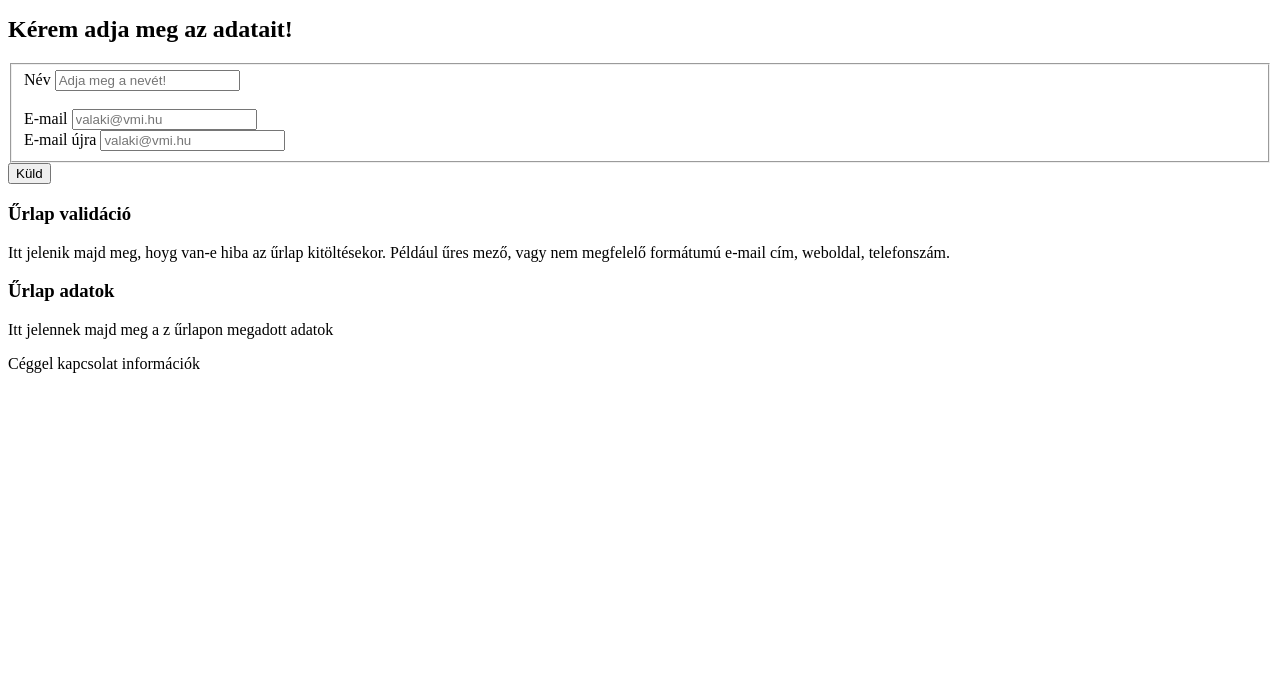
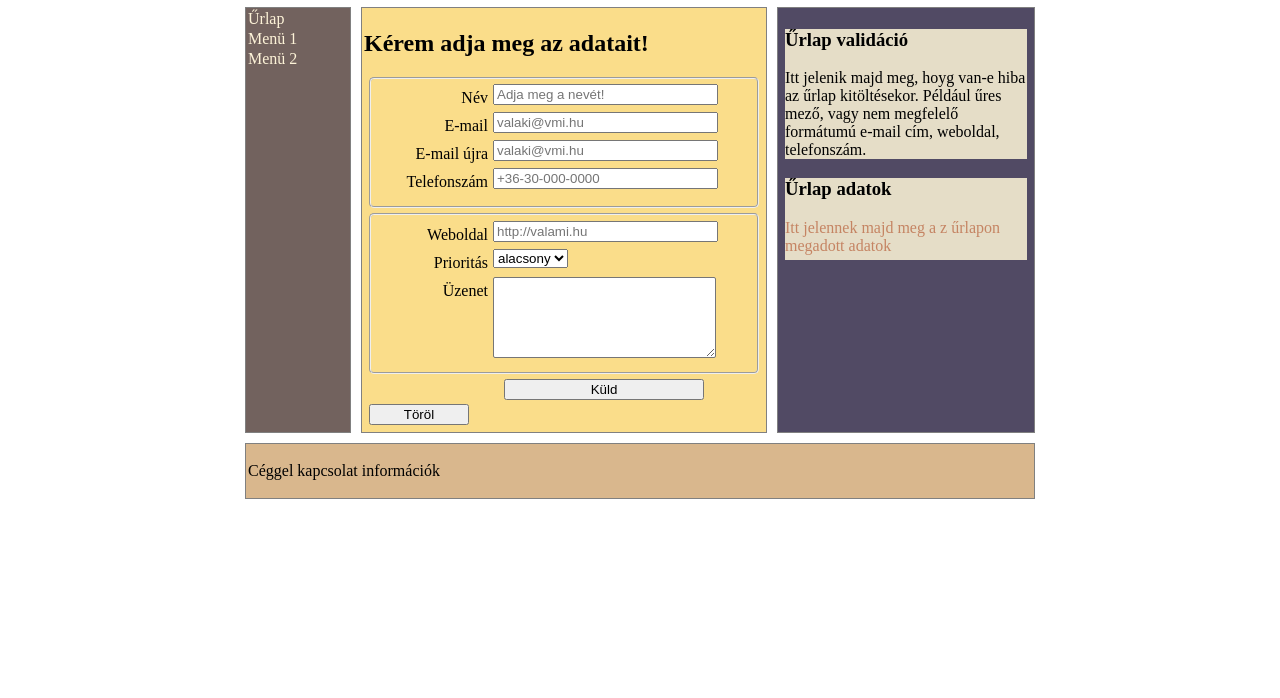
Before and after one commit to k-nikooo/UrlapValidacio, a plain HTML site: page index.html in a window 1280 px wide. Shown: the part 102-800 px from the top of the page. Drawn offline with Linux system fonts and the light colour scheme.

Commit message:
oldal szerkezet kiallakitasa

```diff
--- a/index.html
+++ b/index.html
@@ -5,7 +5,7 @@
         <title>Saját név</title>
         <meta charset="UTF-8">
         <meta name="viewport" content="width=device-width, initial-scale=1.0">
-
+        <link href="stilus.css" rel="stylesheet" type="text/css"/>
         <script src="urlapkezeles.js" type="text/javascript"></script>
     </head>
     <body>
@@ -26,8 +26,8 @@
                         <div class="urlapelem"   >
                             <label for="nev">Név</label>
                             <input type="text" name="nev" id="nev" placeholder="Adja meg a nevét!" title="A név nagybetűvel kezdődik és legalább 3 karakter!" >
+                            <br>
                         </div>
-                        <br>
                         <div id="em">
                             <label for="mail">E-mail</label>
                             <input type="email" name="email" id="email" required placeholder="valaki@vmi.hu">
@@ -38,8 +38,37 @@
                             <input type="email" name="email2" id="email2" required placeholder="valaki@vmi.hu">
                             <br>
                         </div>
+                        <div id="tel">
+                            <label for="telefonsz">Telefonszám</label>
+                            <input type="number" name="telefonsz" id="telefonsz" placeholder="+36-30-000-0000">
+                        </div>
                     </fieldset>
+                    <fieldset>
+                        <div>
+                            <label>Weboldal</label>
+                            <input type="text" name="webcim" id="webcim" placeholder="http://valami.hu">
+                            <br>
+                        </div>
+                        <div>
+                            <label>Prioritás</label>
+                            <select name="prioritas" id="prioritas">
+                                <option value="magas">magas</option>
+                                <option value="alacsony" selected>alacsony</option>
+                            </select>
+                            <br>
+                        </div>
+                        <div>
+                            <label>Üzenet</label>
+                            <textarea cols="30" rows="5" name="uzenet" id="uzenet"></textarea>
+                        </div>
+                    </fieldset>
+                    <div id="kuldes">
                         <input type="button" id="kuld" value="Küld">
+                        <br>
+                    </div>
+                    <div id="torles">
+                        <input type="button" id="torol" value="Töröl">
+                    </div>
             </article>
             <aside>
                 <section>
--- /dev/null
+++ b/stilus.css
@@ -0,0 +1,107 @@
+@charset "utf-8";
+
+header, nav, article, aside, footer{
+    border: 1px solid grey;
+    margin: 5px;
+    padding: 2px;
+}
+
+main{
+    max-width: 800px;
+    margin: auto;
+    display: grid;
+    grid-template-areas:
+        "h h h"
+        "n a as"
+        "f f f";
+}
+
+header{
+    grid-area: h;
+    background: #c3835a;
+}
+
+nav{
+    grid-area: n;
+    background: #72625e;
+    display: grid;
+    grid-template-rows: 20px 20px 20px;
+    width: 100px;
+}
+
+nav a{
+    color: #fdf3d8;
+    text-decoration: none;
+}
+
+article{
+    grid-area: a;
+    background: #fadd8a;
+    width: 400px;
+}
+
+aside{
+    grid-area: as;
+    background: #514a64;
+}
+
+section{
+    background: #e5ddc7;
+    margin: 5px;
+}
+
+footer{
+    grid-area: f;
+    background: #d9b78d;
+}
+
+fieldset{
+    margin: 5px;
+    border-radius: 5px;
+}
+
+label {
+    float: left;
+    width: 100px;
+    margin: 5px;
+    text-align: right;
+}
+
+form br {
+    clear: left;
+}
+
+textarea {
+    width: 60%;
+    /*margin-top: 2px;*/
+    border-radius: 2px;
+}
+
+fieldset input{
+    width: 60%;
+}
+
+#kuldes{
+    float: right;
+    width: 65%;
+}
+
+#kuldes input{
+    width: 200px;
+}
+
+#torol{
+    width: 100px;
+    margin-top: 25px;
+    margin-left: 5px;
+    margin-bottom: 5px;
+}
+
+aside section:nth-child(2) p{
+    color: #c58463;
+    padding-bottom: 5px;
+}
+
+@media only screen and (max-width: 800px){
+
+}
```
Lines whose indentation alone changed are shown as unchanged.
